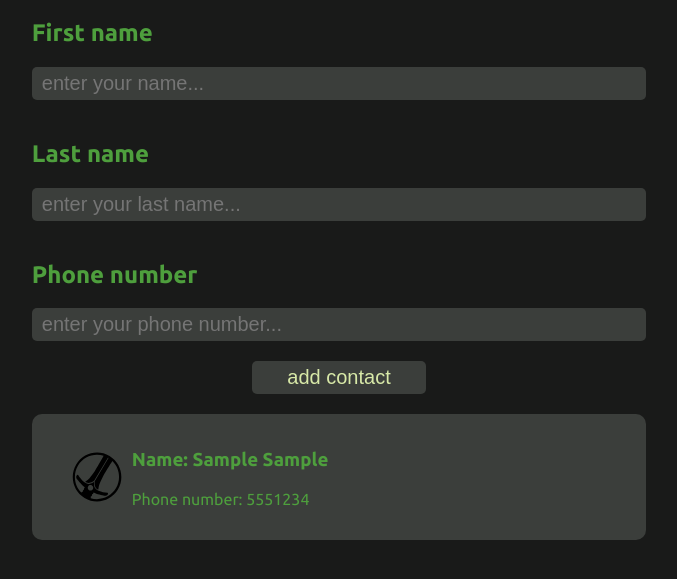
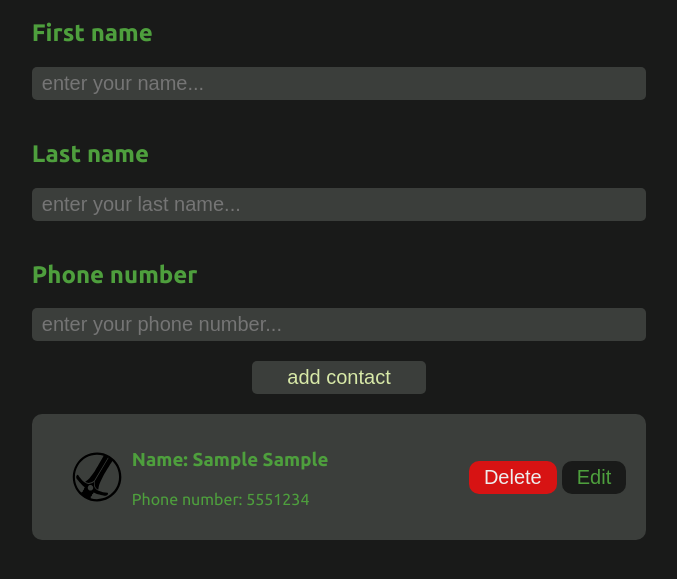
Before and after one commit to Kurul-afk/Contact-book, a plain HTML site: page index.html in a window 1280 px wide. Both pictures are taken after typing "Sample", "Sample", "5551234" into the empty fields and a click on the button "add contact". Shown: the part 73-652 px from the top of the page, without its empty margins (301-978 px from the left). Drawn offline with Linux system fonts and the light colour scheme.

Commit message:
добавил кнопки, но они не работают

```diff
--- a/script.js
+++ b/script.js
@@ -38,10 +38,13 @@ function render() {
   newData.forEach((item, index) => {
     // Создаем элементы
     const li = document.createElement("li");
+    // Правая часть item
+    const liRight = document.createElement("div");
     const liText = document.createElement("div");
     const liName = document.createElement("h3");
     const liDescription = document.createElement("p");
     const liImg = document.createElement("img");
+    // Левая часть item
     const liBtns = document.createElement("div");
     const btnDelete = document.createElement("button");
     const btnEdit = document.createElement("button");
@@ -51,26 +54,43 @@ function render() {
     liText.className = "li-text";
     btnDelete.className = "btn-delete";
     btnEdit.className = "btn-edit";
+    liBtns.className = "btn-container";
     li.className = "list-item";
+    liRight.className = "item-right";
     // Текст внутри элемента
     liName.innerText = `Name: ${item.firstName} ${item.lastName}`;
     liDescription.innerText = `Phone number: ${item.phoneNumber}`;
+    btnDelete.innerText = "Delete";
+    btnEdit.innerText = "Edit";
     // Установка атрибутов
     liImg.setAttribute("src", "./img/class-warrior.svg");
+    liDescription.setAttribute("type", "tel");
     // Стили
     listContainer.style.display = "block";
     liImg.style.width = "50px";
     liImg.style.marginRight = "10px";
     li.style.display = "flex";
+    li.style.justifyContent = "space-between";
+    btnEdit.style.marginLeft = "5px";
 
-    btnDelete.addEventListener("click", () => {});
+    btnDelete.addEventListener("click", () => {
+      deletePerson(index);
+    });
     btnEdit.addEventListener("click", () => {});
 
     // Добавляем элементы внутрь другого
     liText.append(liName);
     liText.append(liDescription);
-    li.appendChild(liImg);
-    li.appendChild(liText);
+    liBtns.append(btnDelete);
+    liBtns.append(btnEdit);
+    liRight.append(liImg);
+    liRight.append(liText);
+    li.appendChild(liRight);
+    li.appendChild(liBtns);
     listContacts.appendChild(li);
   });
 }
+
+function deletePerson(index) {
+  const filterPerson = console.log(JSON.parse(index));
+}
--- a/style.css
+++ b/style.css
@@ -49,13 +49,38 @@ body {
 .btn:hover {
   background-color: #464e46;
 }
-.list-container{
+.list-container {
   display: none;
   background: #3b3e3b;
   border-radius: 10px;
   width: 80%;
   transition: 0.2s;
 }
-.list-contacts{
+.list-contacts {
   list-style-type: none;
 }
+.item-right {
+  display: flex;
+}
+.btn-container {
+  display: flex;
+  align-items: center;
+  margin: 0 20px;
+}
+
+.btn-delete {
+  background-color: #d71313;
+  color: #eeeded;
+  border: none;
+  border-radius: 10px;
+  padding: 5px 15px;
+  font-size: 20px;
+}
+.btn-edit {
+  background-color: #191a19;
+  color: #4e9f3d;
+  border: none;
+  border-radius: 10px;
+  padding: 5px 15px;
+  font-size: 20px;
+}
```
